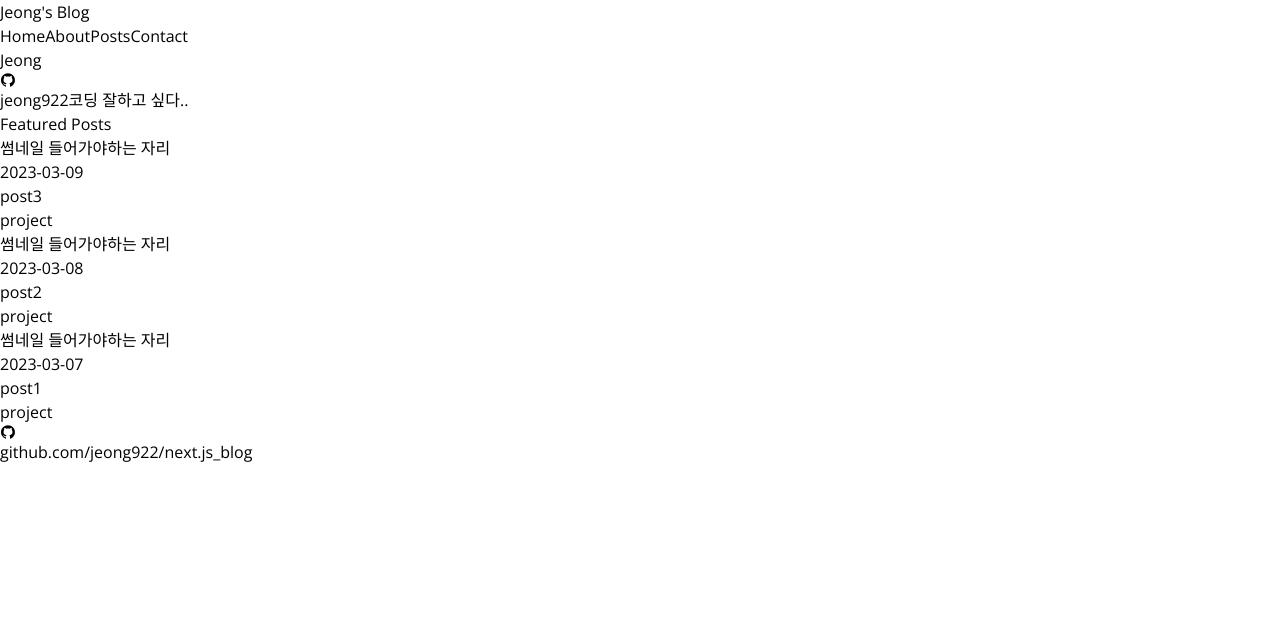
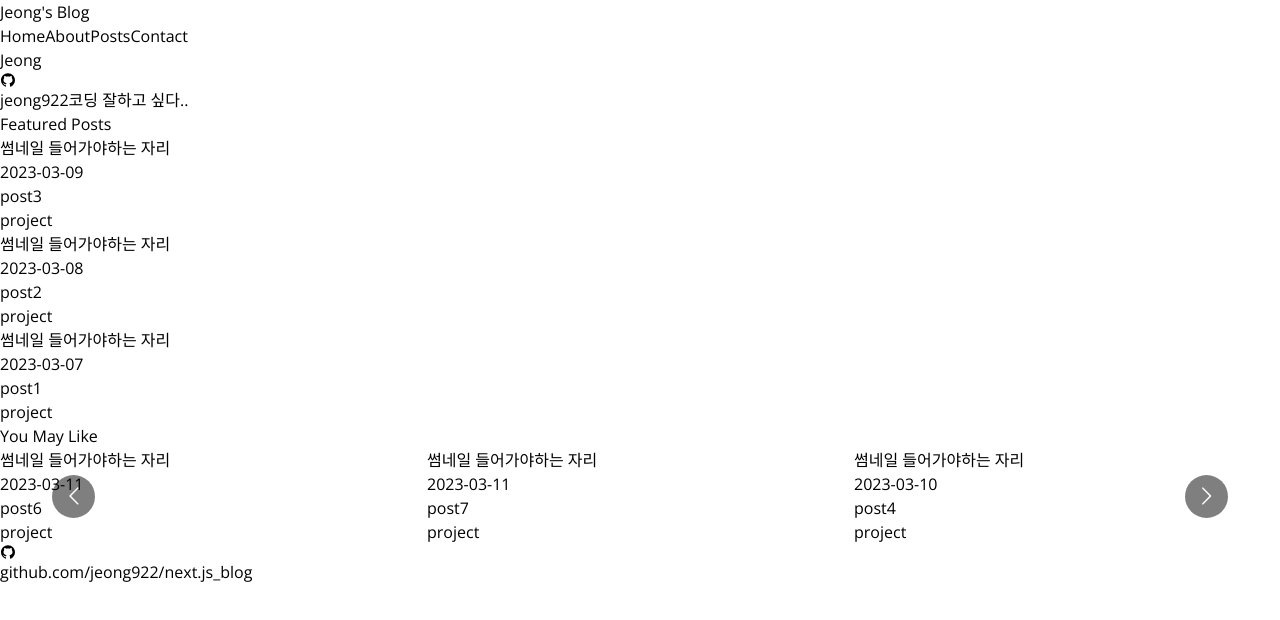
Before and after one commit to jeong922/next.js_blog, a Next.js app: page / in a window 1280 px wide. Shown: the top 620 px of the page. Built offline with nearby package versions, Linux system fonts and the light colour scheme.

Commit message:
캐러셀 슬라이드 추가

```diff
--- a/data/posts_data.json
+++ b/data/posts_data.json
@@ -38,5 +38,21 @@
     "category": "project",
     "path": "project5",
     "featured": false
+  },
+  {
+    "title": "post6",
+    "description": "프로젝트6",
+    "date": "2023-03-11",
+    "category": "project",
+    "path": "project6",
+    "featured": false
+  },
+  {
+    "title": "post7",
+    "description": "프로젝트7",
+    "date": "2023-03-11",
+    "category": "project",
+    "path": "project7",
+    "featured": false
   }
 ]
--- a/src/app/page.tsx
+++ b/src/app/page.tsx
@@ -11,6 +11,7 @@ export default function HomePage() {
       <Profile />
       {/* @ts-expect-error Async Server Component */}
       <FeaturedPosts />
+      {/* @ts-expect-error Async Server Component */}
       <CarouselPosts />
     </section>
   );
--- a/src/app/service/posts.ts
+++ b/src/app/service/posts.ts
@@ -21,3 +21,7 @@ export async function getAllPosts(): Promise<Post[]> {
 export async function getFeaturedPosts(): Promise<Post[]> {
   return getAllPosts().then((posts) => posts.filter((post) => post.featured));
 }
+
+export async function getNonFeaturedPosts(): Promise<Post[]> {
+  return getAllPosts().then((posts) => posts.filter((post) => !post.featured));
+}
--- a/src/components/CarouselPosts.tsx
+++ b/src/components/CarouselPosts.tsx
@@ -1,3 +1,17 @@
-export default function CarouselPosts() {
-  return <div></div>;
+import { getNonFeaturedPosts } from '@/app/service/posts';
+import MultiCarousel from './MultiCarousel';
+import PostCard from './PostCard';
+
+export default async function CarouselPosts() {
+  const posts = await getNonFeaturedPosts();
+  return (
+    <section className='p-4 mt-10'>
+      <h2 className='text-2xl font-bold'>You May Like</h2>
+      <MultiCarousel>
+        {posts.map((post) => (
+          <PostCard key={post.path} post={post} />
+        ))}
+      </MultiCarousel>
+    </section>
+  );
 }
--- /dev/null
+++ b/src/components/MultiCarousel.tsx
@@ -0,0 +1,34 @@
+'use client';
+import Carousel from 'react-multi-carousel';
+import 'react-multi-carousel/lib/styles.css';
+
+const responsive = {
+  superLargeDesktop: {
+    breakpoint: { max: 4000, min: 3000 },
+    items: 4,
+  },
+  desktop: {
+    breakpoint: { max: 3000, min: 1024 },
+    items: 4,
+  },
+  tablet: {
+    breakpoint: { max: 1024, min: 464 },
+    items: 3,
+  },
+  mobile: {
+    breakpoint: { max: 464, min: 0 },
+    items: 2,
+  },
+};
+
+type Props = {
+  children: React.ReactNode;
+};
+
+export default function MultiCarousel({ children }: Props) {
+  return (
+    <Carousel infinite autoPlay responsive={responsive} itemClass='m-2'>
+      {children}
+    </Carousel>
+  );
+}
--- a/src/components/PostCard.tsx
+++ b/src/components/PostCard.tsx
@@ -8,7 +8,7 @@ type Props = {
 export default function PostCard({ post }: Props) {
   return (
     <Link href={`/posts/${post.path}`} key={post.path}>
-      <div className='p-2 shadow-lg cursor-pointer'>
+      <div className='p-2 duration-300 ease-in-out shadow-lg cursor-pointer hover:scale-105'>
         {/* 여기 div 대신 이미지 들어갈 자리 */}
         <div className='w-full h-32 bg-gray-500'>썸네일 들어가야하는 자리</div>
         <div className='flex flex-col items-center'>
```
